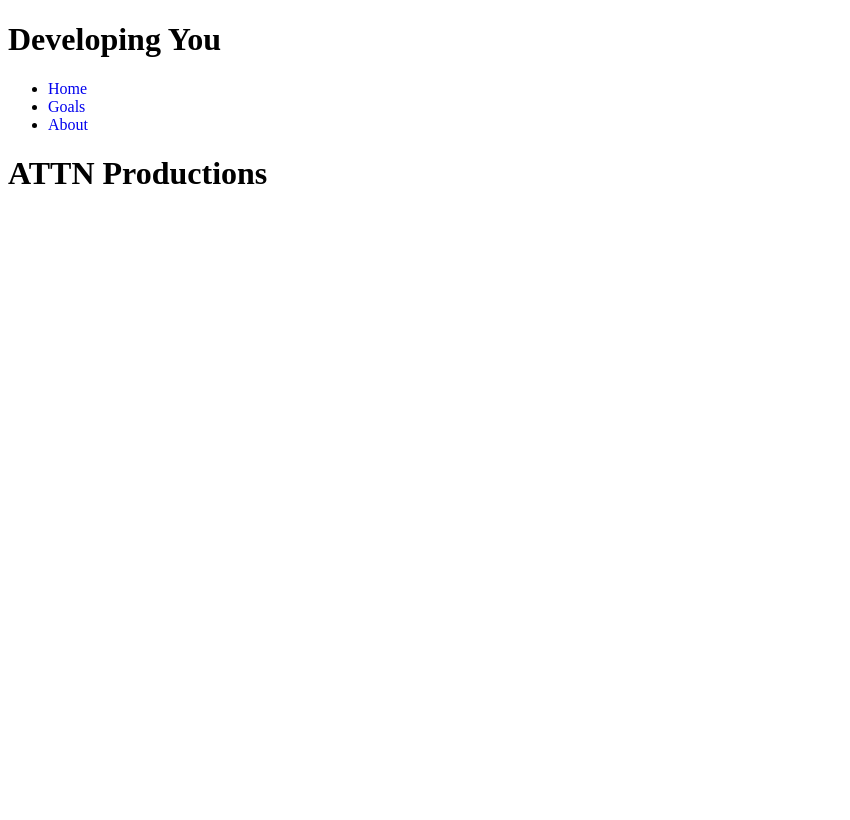
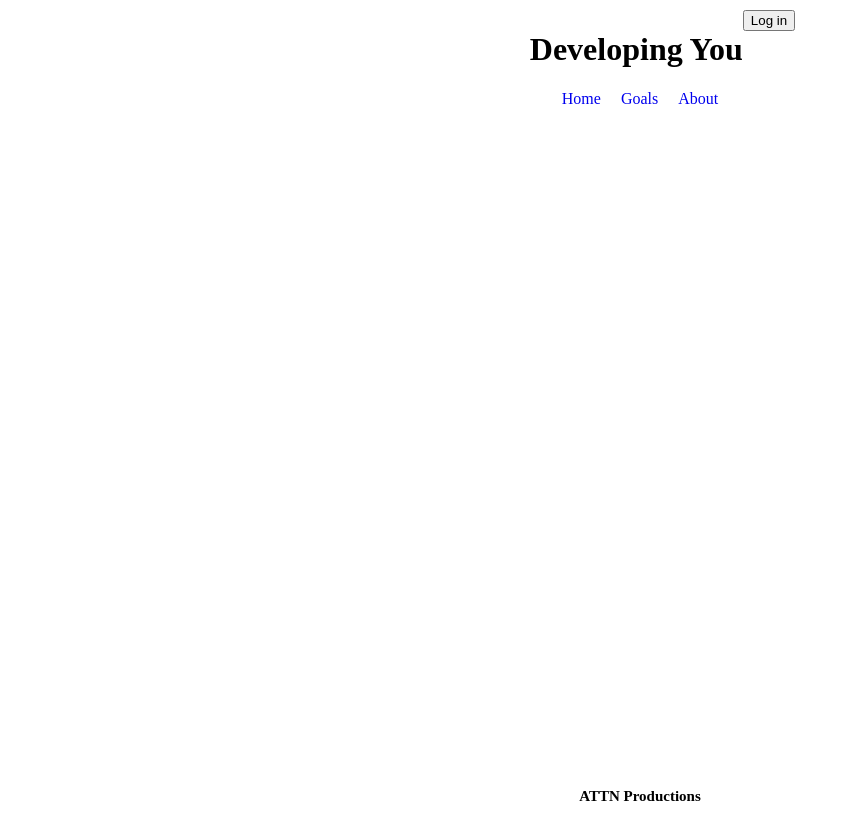
Before and after one commit to selmaT273/developingyoureact, a React (Create React App) app: page / in a window 1280 px wide. Shown: the whole page, without its empty margins (0-850 px from the left). Built offline with nearby package versions, Linux system fonts and the light colour scheme.

Commit message:
fixed layout of footer and added button to header with flexbox-y things

```diff
--- a/src/components/footer/footer.scss
+++ b/src/components/footer/footer.scss
@@ -1,4 +1,8 @@
 footer {
-    background-color: black;
-    color: white;
+    // background-color: black;
+    color: black;
+    text-align: center;
+    margin-top: 85vh;
+    height: 4vh;
+    font-size: 10px;
 }
--- a/src/components/footer/index.js
+++ b/src/components/footer/index.js
@@ -1,12 +1,12 @@
 import React from 'react';
 
-// import './footer.sass';
+import './footer.scss';
 
 export default function Footer() {
 
     return(
       <footer>
-        <h1>ATTN Productions</h1>
+        <h2>ATTN Productions</h2>
 
       </footer>
     );
--- a/src/components/header/header.scss
+++ b/src/components/header/header.scss
@@ -1,8 +1,25 @@
+.header-container {
+    padding-top: 10px;
+    display: flex;
+    justify-content: center;
+}
+
+h1 {
+    padding-left: 45px;
+}
+
+button {
+    // margin-right: -40px;
+    align-self: flex-start;
+}
+
 a {
     text-decoration: none;
+    padding: 10px;
 }
 
 header {
     background-color: white;
     color: black;
+    text-align: center;
 }
--- a/src/components/header/index.js
+++ b/src/components/header/index.js
@@ -7,13 +7,14 @@ export default function Header() {
 
     return(
       <header>
-        <h1>Developing You</h1>
+        <span class="header-container">
+          <h1>Developing You</h1>
+          <button>Log in</button>
+        </span>
         <nav>
-          <ul>
-            <li><a href="/">Home</a></li>
-            <li><a href="/Goals">Goals</a></li>
-            <li><a href="/About">About</a></li>
-          </ul>
+          <a href="/">Home</a>
+          <a href="/Goals">Goals</a>
+          <a href="/About">About</a>
         </nav>
       </header>
     );
--- a/src/index.js
+++ b/src/index.js
@@ -1,6 +1,7 @@
 import React from 'react';
 import ReactDOM from 'react-dom';
 import App from './App';
+import './index.scss';
 import * as serviceWorker from './serviceWorker';
 
 ReactDOM.render(
--- /dev/null
+++ b/src/index.scss
@@ -0,0 +1,4 @@
+body {
+    max-width: 500px;
+    margin: 0 auto;
+}
```
